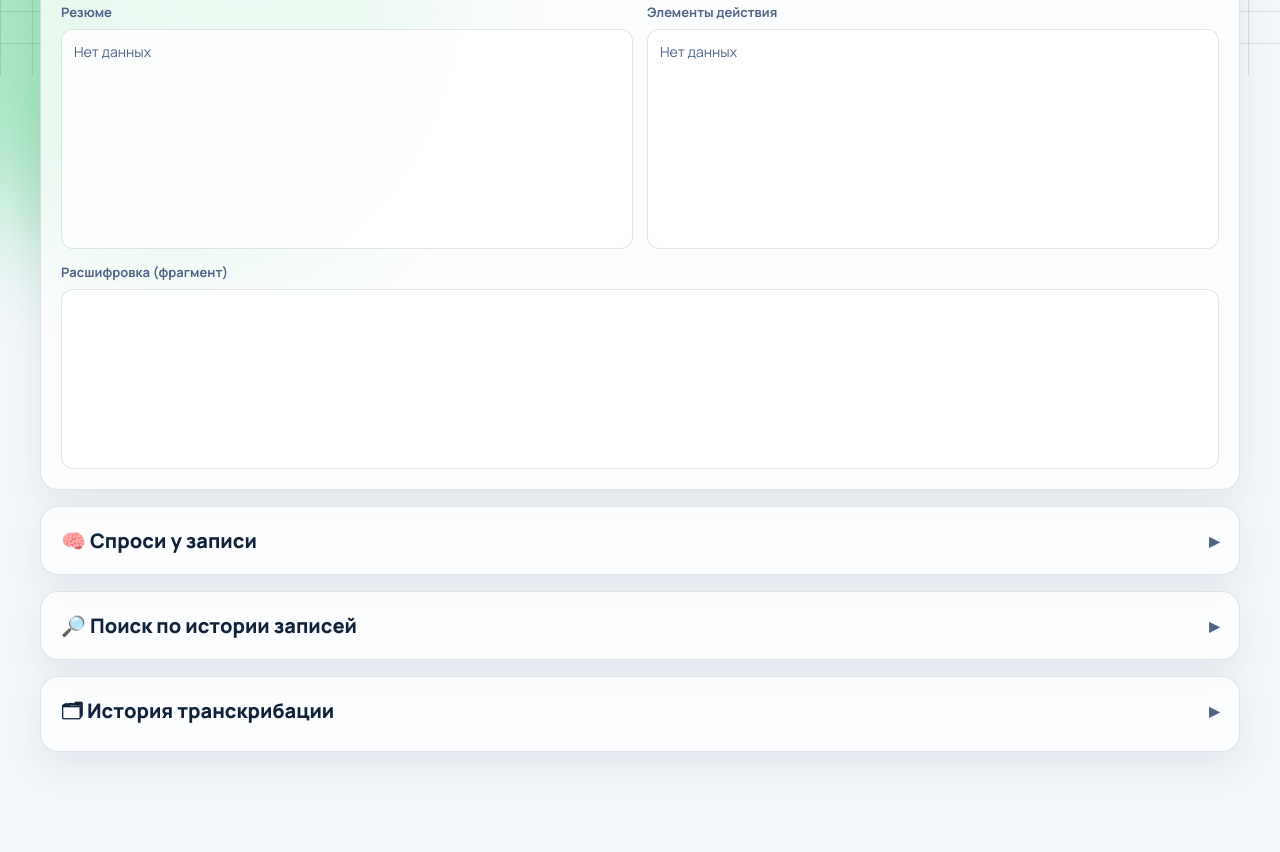
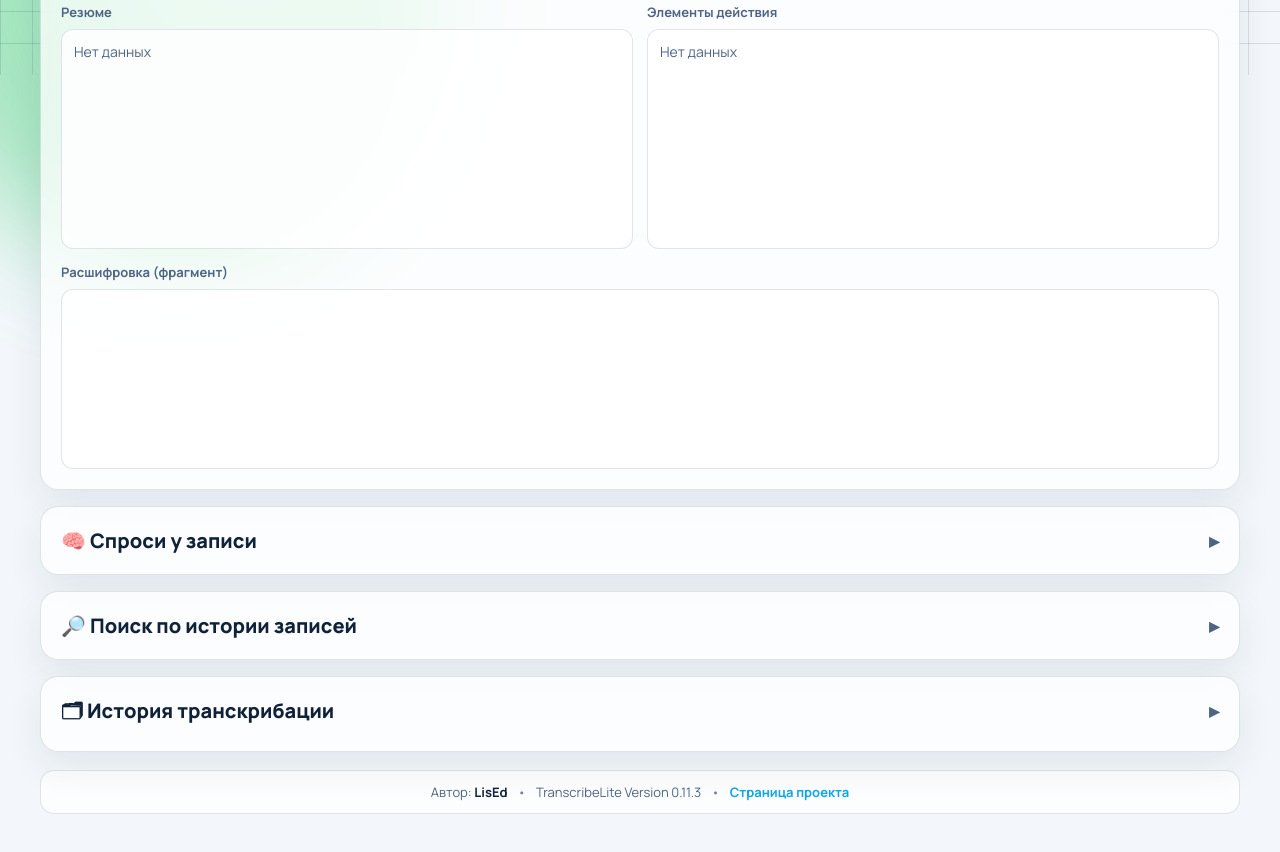
Before and after one commit to EddSaulys-senior/Transcribelite, a plain HTML site: page web/index.html in a window 1280 px wide. Shown: the part 725-1577 px from the top of the page. Before the commit the page ends 1525 px from the top, so only its background shows below. Drawn offline with nearby package versions, Linux system fonts and the light colour scheme; no server answers.

```diff
--- a/web/index.html
+++ b/web/index.html
@@ -4,6 +4,8 @@
   <meta charset="utf-8">
   <meta name="viewport" content="width=device-width, initial-scale=1">
   <title>TranscribeLite Web</title>
+  <link rel="icon" type="image/svg+xml" href="/static/favicon.svg">
+  <link rel="shortcut icon" href="/static/favicon.svg">
   <link rel="preconnect" href="https://fonts.googleapis.com">
   <link rel="preconnect" href="https://fonts.gstatic.com" crossorigin>
   <link href="https://fonts.googleapis.com/css2?family=Manrope:wght@400;600;700;800&display=swap" rel="stylesheet">
@@ -236,6 +238,14 @@
         </div>
       </section>
     </div>
+
+    <footer class="app-footer">
+      <span class="app-footer-text">Автор: <strong>LisEd</strong></span>
+      <span class="app-footer-dot">•</span>
+      <span class="app-footer-text">TranscribeLite Version 0.11.3</span>
+      <span class="app-footer-dot">•</span>
+      <a class="app-footer-link" href="https://github.com/EddSaulys-senior/Transcribelite" target="_blank" rel="noopener noreferrer">Страница проекта</a>
+    </footer>
   </main>
 
   <div id="polishModal" class="modal hidden" aria-modal="true" aria-labelledby="polishTitle">
--- a/web/static/style.css
+++ b/web/static/style.css
@@ -818,6 +818,40 @@
   color: var(--ink);
 }
 
+.app-footer {
+  margin-top: 18px;
+  padding: 12px 14px;
+  border: 1px solid var(--border);
+  border-radius: 14px;
+  background: var(--bg-card);
+  display: flex;
+  align-items: center;
+  justify-content: center;
+  gap: 10px;
+  flex-wrap: wrap;
+  color: var(--ink-soft);
+  font-size: 13px;
+}
+
+.app-footer-text strong {
+  color: var(--ink);
+}
+
+.app-footer-dot {
+  color: var(--ink-soft);
+  opacity: 0.8;
+}
+
+.app-footer-link {
+  color: var(--accent);
+  font-weight: 700;
+  text-decoration: none;
+}
+
+.app-footer-link:hover {
+  text-decoration: underline;
+}
+
 :root[data-theme="dark"] .orb-a {
   background: radial-gradient(circle at 30% 30%, #0ea5e9, #1d4ed8 60%, transparent 100%);
 }
@@ -863,4 +897,12 @@
     width: 100%;
     justify-content: flex-start;
   }
+
+  .app-footer {
+    justify-content: flex-start;
+  }
+
+  .app-footer-dot {
+    display: none;
+  }
 }
```
Also changed, not shown: web/static/favicon.svg (added), 2 other files.
